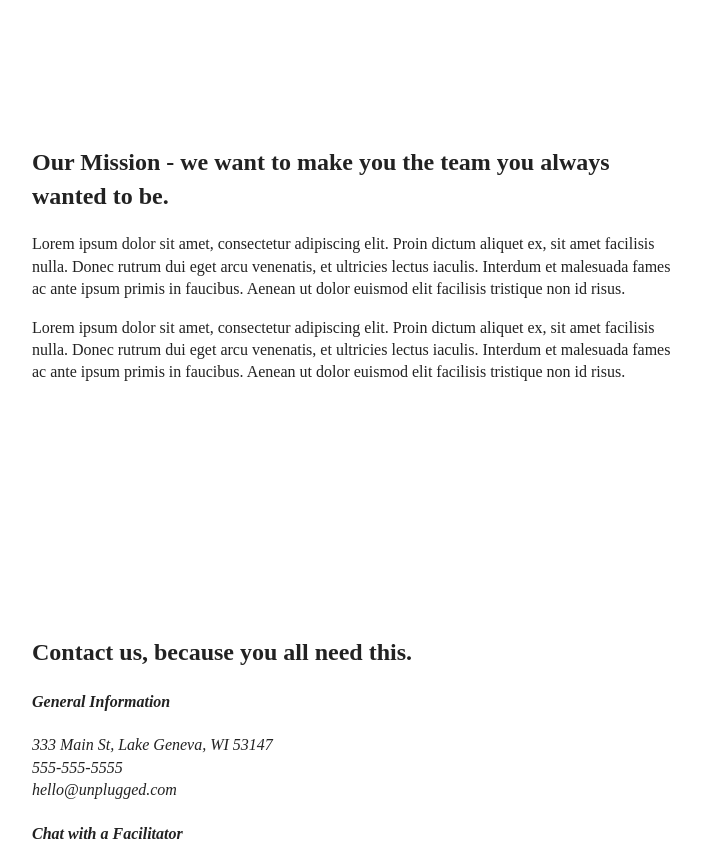
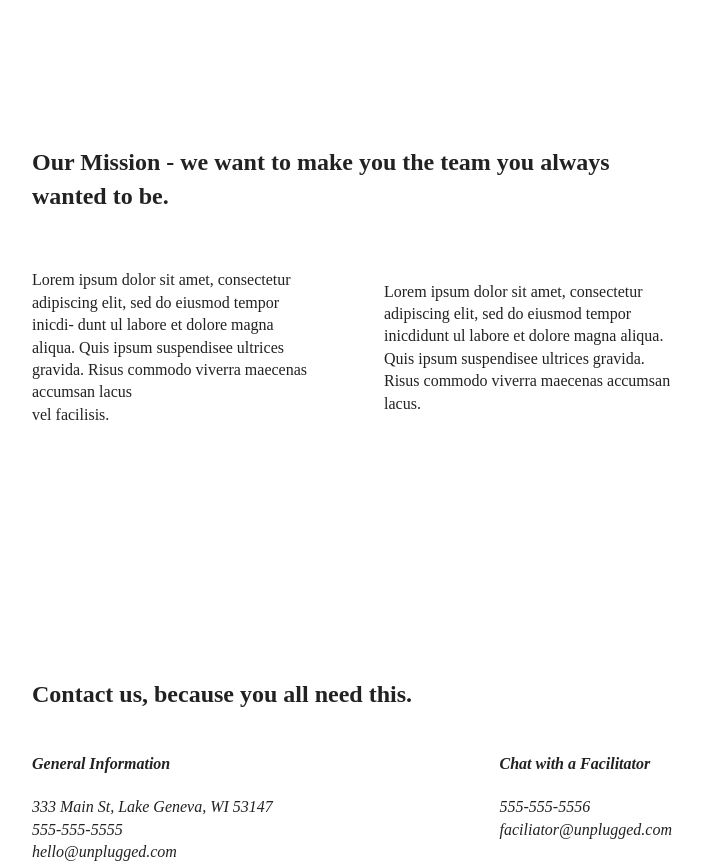
Before and after one commit to aurianat/unplugged-retreat, a website: page about/index.html in a window 1280 px wide. Shown: the part 94-957 px from the top of the page, without its empty margins (288-991 px from the left). Drawn offline with Linux system fonts and the light colour scheme.

Commit message:
added flex styles for the about tablet about page

```diff
--- a/about/index.html
+++ b/about/index.html
@@ -43,8 +43,9 @@
       <div class="content-wrapper">
          <h2>Our Mission - we want to make you the team you always wanted to be.</h2>
         <div class="mission-content">
-          <p>Lorem ipsum dolor sit amet, consectetur adipiscing elit. Proin dictum aliquet ex, sit amet facilisis nulla. Donec rutrum dui eget arcu venenatis, et ultricies lectus iaculis. Interdum et malesuada fames ac ante ipsum primis in faucibus. Aenean ut dolor euismod elit facilisis tristique non id risus.</p>
-          <p>Lorem ipsum dolor sit amet, consectetur adipiscing elit. Proin dictum aliquet ex, sit amet facilisis nulla. Donec rutrum dui eget arcu venenatis, et ultricies lectus iaculis. Interdum et malesuada fames ac ante ipsum primis in faucibus. Aenean ut dolor euismod elit facilisis tristique non id risus.</p>
+          <p>Lorem ipsum dolor sit amet, consectetur adipiscing elit, sed do eiusmod tempor inicdi-
+            dunt ul labore et dolore magna aliqua. Quis ipsum suspendisee ultrices gravida. Risus commodo viverra maecenas accumsan lacus<br> vel facilisis.</p>
+          <p>Lorem ipsum dolor sit amet, consectetur adipiscing elit, sed do eiusmod tempor inicdidunt ul labore et dolore magna aliqua. Quis ipsum suspendisee ultrices gravida. Risus commodo viverra maecenas accumsan lacus.</p>
         </div> <!-- mission-content wrapper ends -->
       </div> <!-- contact info -->
     </section>
--- a/css/main.css
+++ b/css/main.css
@@ -486,11 +486,50 @@ footer .copyright {
 to the left(?)*/
 }
 
+/* ==========================================================================
+	About page
+   ========================================================================== */
+
+.mission-content {
+	display: flex;
+	justify-content: space-between;
+	align-items: center;
+	padding-top: 20px;
+}
+
+.mission-content p {
+	width: 45%;
+/*when I had the width at 65% it seemed to match
+the psd more than the solution code of 45....(?)*/
+}
+
+.contact-section .content-wrapper h2 {
+	width: 80%;
+/* I am not seeing any changes to the width or size of h2*/
+}
+
+.contact-content {
+	display: flex;
+	justify-content: space-between;
+	align-items: flex-start;
+/*Incorrectly had space-around and align:center;*/
+}
+
+/*footer copyright isn't showing up?*/
 
 }
 
+
+/* ==========================================================================
+	FAQ Page
+   ========================================================================== */
+
+
+
+
 @media only screen and (min-width: 1200px) {
 /* Desktop Styles here */
+
 
 }
 
```
